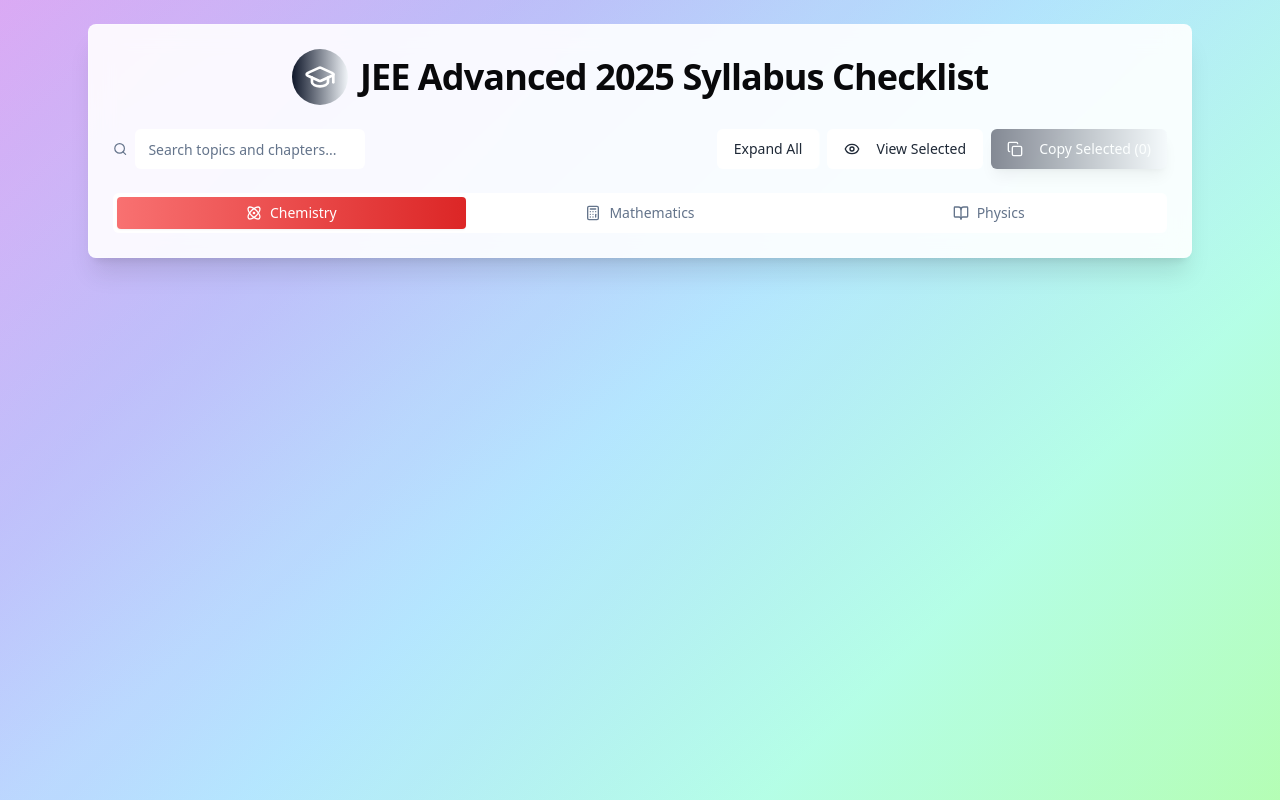
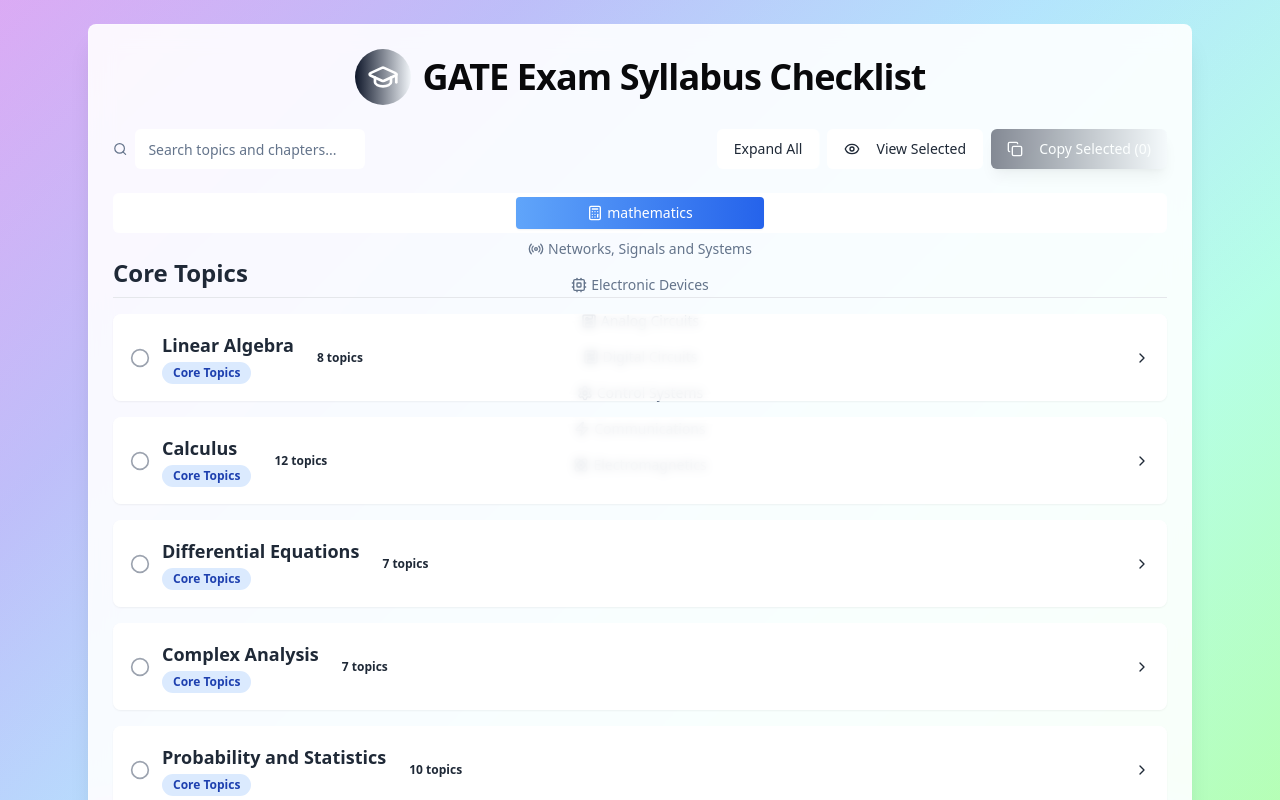
Before and after one commit to YashSadhu/jee-syllabus-tracker, a React (Vite) app: page / in a window 1280 px wide. Shown: the top 800 px of the page. Built offline with nearby package versions, Linux system fonts and the light colour scheme.

Commit message:
Fix subject headers for GAT exam
The app's subject headers are not reflecting the updated syllabus data for the GAT exam. This commit addresses the issue by ensuring the subject headers dynamically display the subjects from the modified `syllabusData.ts` file.

```diff
--- a/src/components/SyllabusHeader.tsx
+++ b/src/components/SyllabusHeader.tsx
@@ -10,7 +10,7 @@ const SyllabusHeader = () => {
           <GraduationCap className="h-8 w-8 text-white" />
         </div>
         <CardTitle className="text-4xl font-bold text-foreground">
-          JEE Advanced 2025 Syllabus Checklist
+          GATE Exam Syllabus Checklist
         </CardTitle>
       </div>
     </CardHeader>
--- a/src/pages/Index.tsx
+++ b/src/pages/Index.tsx
@@ -1,7 +1,7 @@
 import React from 'react';
 import { Card, CardContent } from '@/components/ui/card';
 import { Tabs, TabsContent, TabsList, TabsTrigger } from '@/components/ui/tabs';
-import { BookOpen, Calculator, Atom } from 'lucide-react';
+import { BookOpen, Calculator, Atom, Zap, Cpu, Radio, CircuitBoard, Settings } from 'lucide-react';
 import { useSyllabus } from '@/hooks/useSyllabus';
 import SyllabusHeader from '@/components/SyllabusHeader';
 import SyllabusControls from '@/components/SyllabusControls';
@@ -25,6 +25,23 @@ const Index = () => {
     isChapterPartiallyChecked,
     filteredData
   } = useSyllabus();
+
+  // Get subject names dynamically from the data
+  const subjects = Object.keys(filteredData);
+  const firstSubject = subjects[0] || 'mathematics';
+
+  // Icon mapping for subjects
+  const getSubjectIcon = (subject: string) => {
+    const subjectLower = subject.toLowerCase();
+    if (subjectLower.includes('math')) return Calculator;
+    if (subjectLower.includes('network') || subjectLower.includes('signal')) return Radio;
+    if (subjectLower.includes('electronic') || subjectLower.includes('device')) return Cpu;
+    if (subjectLower.includes('analog') || subjectLower.includes('digital')) return CircuitBoard;
+    if (subjectLower.includes('control')) return Settings;
+    if (subjectLower.includes('communication')) return Zap;
+    if (subjectLower.includes('electromagnet')) return Atom;
+    return BookOpen;
+  };
 
   return (
     <div className="min-h-screen bg-gradient-to-br from-primary/5 via-secondary/5 to-accent/5">
@@ -52,20 +69,31 @@ const Index = () => {
             )}
 
             {!showSelected && (
-              <Tabs defaultValue="Chemistry" className="w-full">
-                <TabsList className="grid w-full grid-cols-3 bg-white/80 backdrop-blur-sm">
-                  <TabsTrigger value="Chemistry" className="data-[state=active]:bg-gradient-to-r data-[state=active]:from-red-400 data-[state=active]:to-red-600 data-[state=active]:text-white">
-                    <Atom className="h-4 w-4 mr-2" />
-                    Chemistry
-                  </TabsTrigger>
-                  <TabsTrigger value="Mathematics" className="data-[state=active]:bg-gradient-to-r data-[state=active]:from-blue-400 data-[state=active]:to-blue-600 data-[state=active]:text-white">
-                    <Calculator className="h-4 w-4 mr-2" />
-                    Mathematics
-                  </TabsTrigger>
-                  <TabsTrigger value="Physics" className="data-[state=active]:bg-gradient-to-r data-[state=active]:from-green-400 data-[state=active]:to-green-600 data-[state=active]:text-white">
-                    <BookOpen className="h-4 w-4 mr-2" />
-                    Physics
-                  </TabsTrigger>
+              <Tabs defaultValue={firstSubject} className="w-full">
+                <TabsList className={`grid w-full grid-cols-${Math.min(subjects.length, 4)} bg-white/80 backdrop-blur-sm gap-1`}>
+                  {subjects.map((subject, index) => {
+                    const Icon = getSubjectIcon(subject);
+                    const colors = [
+                      'data-[state=active]:from-blue-400 data-[state=active]:to-blue-600',
+                      'data-[state=active]:from-green-400 data-[state=active]:to-green-600',
+                      'data-[state=active]:from-purple-400 data-[state=active]:to-purple-600',
+                      'data-[state=active]:from-red-400 data-[state=active]:to-red-600',
+                      'data-[state=active]:from-yellow-400 data-[state=active]:to-yellow-600',
+                      'data-[state=active]:from-pink-400 data-[state=active]:to-pink-600',
+                      'data-[state=active]:from-indigo-400 data-[state=active]:to-indigo-600',
+                      'data-[state=active]:from-teal-400 data-[state=active]:to-teal-600'
+                    ];
+                    return (
+                      <TabsTrigger
+                        key={subject}
+                        value={subject}
+                        className={`data-[state=active]:bg-gradient-to-r ${colors[index % colors.length]} data-[state=active]:text-white text-sm`}
+                      >
+                        <Icon className="h-4 w-4 mr-1" />
+                        <span className="truncate">{subject.replace(/([A-Z])/g, ' $1').trim()}</span>
+                      </TabsTrigger>
+                    );
+                  })}
                 </TabsList>
 
                 {Object.entries(filteredData).map(([subject, standards]) => (
```
